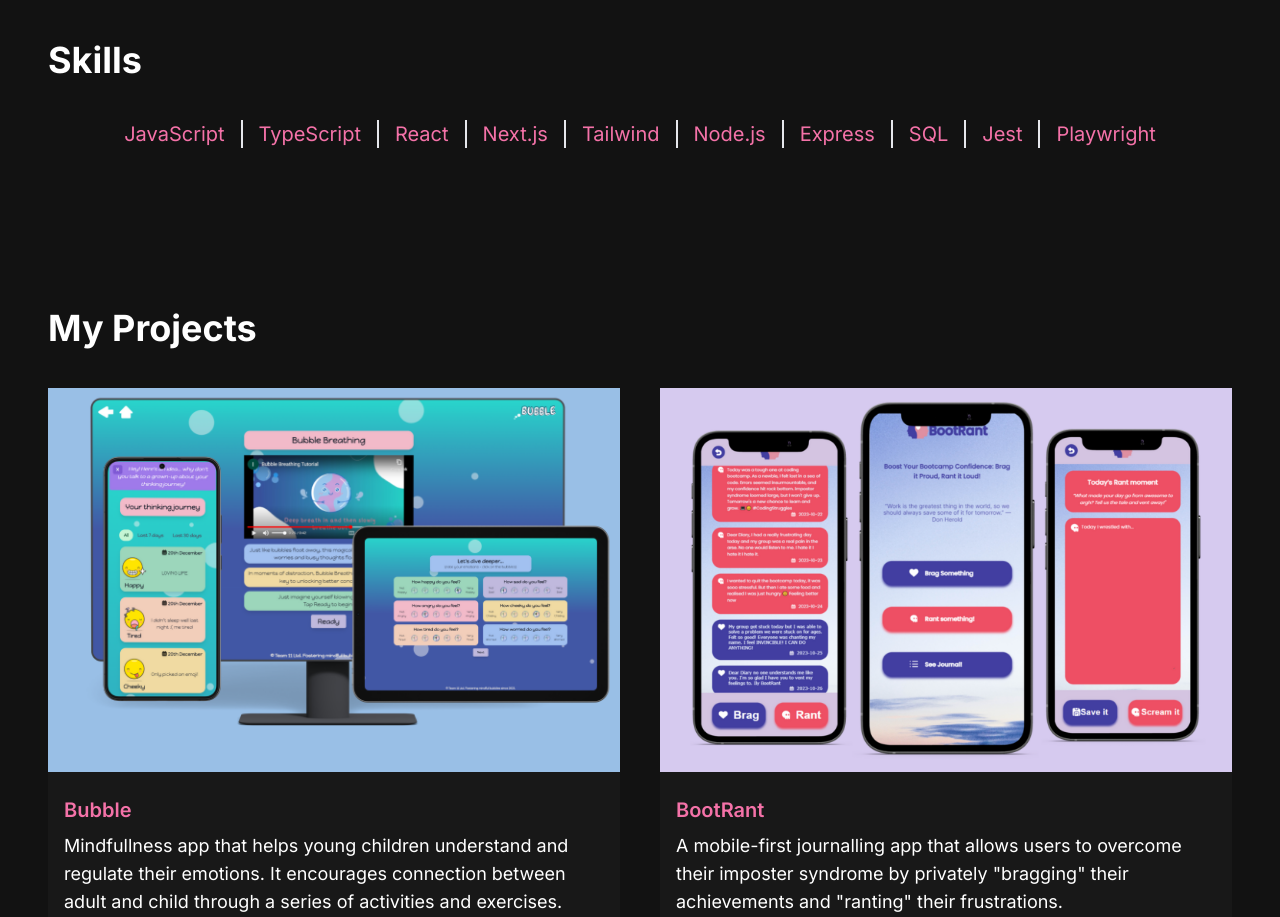
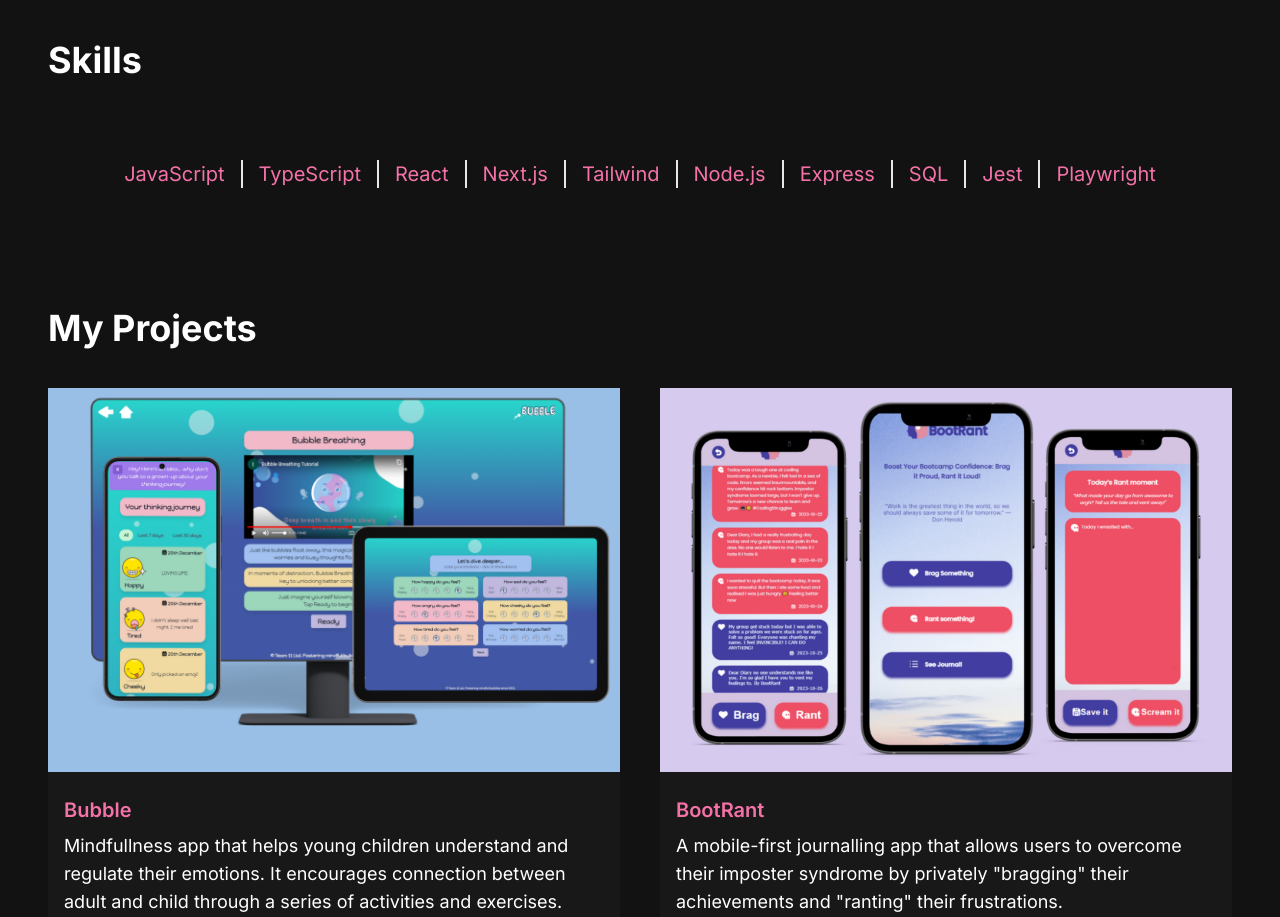
Before and after one commit to indiagrant/React-Portfolio-Site, a Next.js app: page / in a window 1280 px wide. Shown: the part 1600-2517 px from the top of the page. Built offline with nearby package versions, Linux system fonts and the light colour scheme.

Commit message:
skills centered

```diff
--- a/src/app/components/SkillsSection.jsx
+++ b/src/app/components/SkillsSection.jsx
@@ -4,7 +4,7 @@ const SkillsSection = () => {
   return (
     <section id="skills">
       <h1 className="text-4xl font-bold text-white my-2 mb-10">Skills</h1>
-      <ul className="flex flex-wrap gap-4 justify-center items-center text-[#f472a8] md:text-lg lg:text-xl sm:text-md mb-20 lg:pb-20">
+      <ul className="flex flex-wrap gap-4 justify-center items-center text-[#f472a8] md:text-lg lg:text-xl lg:pb-10 lg:pt-10 sm:text-md mb-20 ">
         <li className="border-r-2 pr-4">JavaScript</li>
         <li className="border-r-2 pr-4">TypeScript</li>
         <li className="border-r-2 pr-4">React</li>
```
